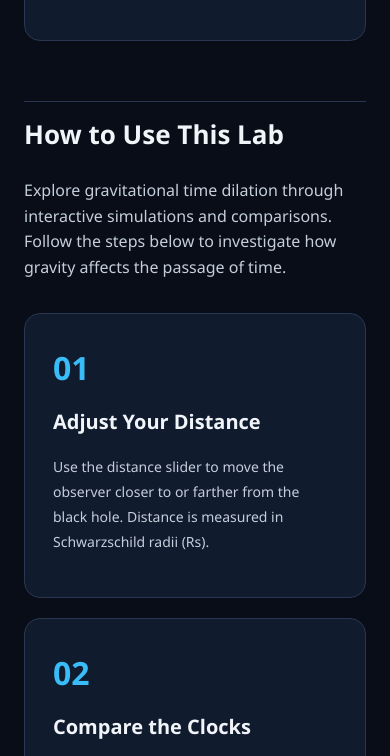
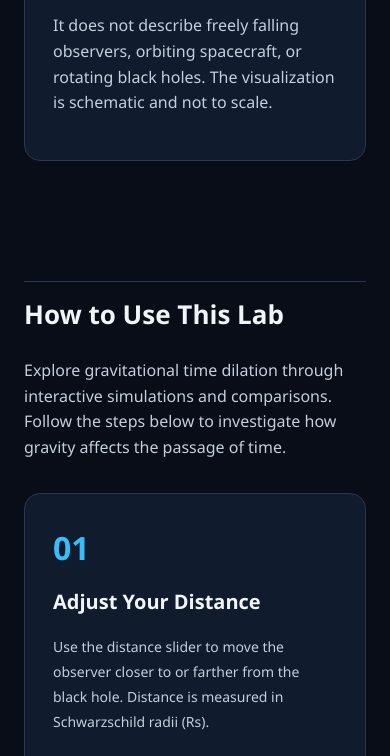
Before and after one commit to siyou-www/black-hole-time-lab, a plain HTML site: page index.html in a window 390 px wide. Shown: the part 6771-7527 px from the top of the page. Drawn offline with Linux system fonts and the light colour scheme.

Commit message:
Restore generous spacing above section dividers

```diff
--- a/css/main.css
+++ b/css/main.css
@@ -215,11 +215,11 @@ footer {
 @media (max-width: 768px) { .hero-stage { min-height: 480px; } .hero-art { opacity: .65; } .hero-topics { font-size: 12px; } }
 
 /* Align navigation targets with section headings, not empty padding. */
-main > section:not(#home) { border-bottom: 0; border-top: 1px solid var(--border-color); padding-top: 18px; padding-bottom: 90px; scroll-margin-top: 84px; }
+main > section:not(#home) { border-bottom: 0; border-top: 1px solid var(--border-color); padding-top: 18px; padding-bottom: 160px; scroll-margin-top: 84px; }
 main > section:not(#home) > h2:first-child { margin-top: 0; }
 #home { border-bottom: 0; }
 @media (max-width: 768px) {
-    main > section:not(#home) { padding-top: 16px; padding-bottom: 60px; scroll-margin-top: 150px; }
+    main > section:not(#home) { padding-top: 16px; padding-bottom: 120px; scroll-margin-top: 150px; }
 }
 @media (max-width: 360px) {
     main > section:not(#home) { scroll-margin-top: 180px; }
```
